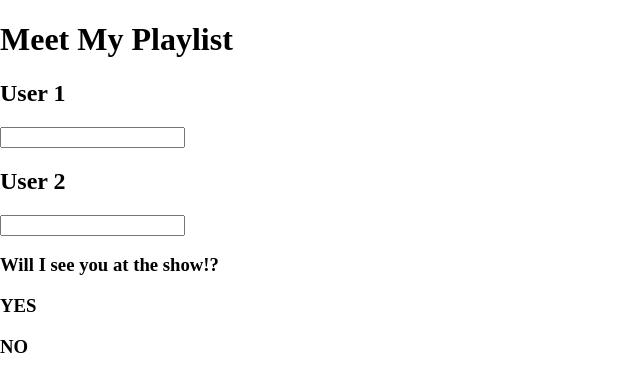
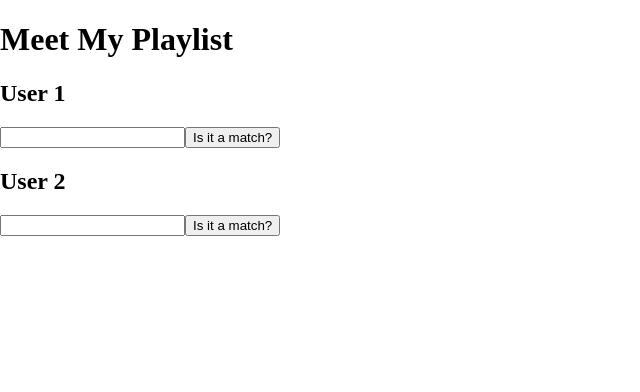
Before and after one commit to melissamarion/Meet-My-Playlist, a React (Create React App) app: page / in a window 1280 px wide. Shown: the top 392 px of the page, without its empty margins (0-640 px from the left). Built offline with nearby package versions, Linux system fonts and the light colour scheme.

Commit message:
fondation simplified with 2 components

```diff
--- a/src/App.js
+++ b/src/App.js
@@ -6,11 +6,10 @@ const App = () => {
       <h1>Meet My Playlist</h1>
       <h2>User 1</h2>
       <input type="text" />
+      <button>Is it a match?</button>
       <h2>User 2</h2>
       <input type="text" />
-      <h3>Will I see you at the show!?</h3>
-      <h3>YES</h3>
-      <h3>NO</h3>
+      <button>Is it a match?</button>
     </div>
   )
 }
```
